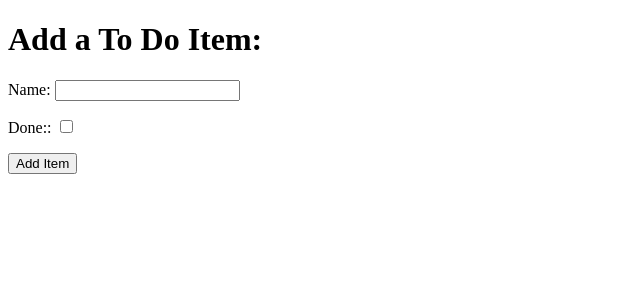
After one commit to elerel/hello-django, a Django app: page /add in a window 1280 px wide. The commit adds this page. Shown: the top 300 px of the page, without its empty margins (0-640 px from the left). Run offline with Django 3.2, Linux system fonts and the light colour scheme.

Commit message:
feat: crud functionality 50% done- create items completed

```diff
--- a/django_todo/urls.py
+++ b/django_todo/urls.py
@@ -15,9 +15,10 @@ Including another URLconf
 """
 from django.contrib import admin
 from django.urls import path
-from todo.views import get_todo_list
+from todo.views import get_todo_list, add_item
 
 urlpatterns = [
     path('admin/', admin.site.urls),
-    path('', get_todo_list, name='get_todo_list')
+    path('', get_todo_list, name='get_todo_list'),
+    path('add', add_item, name='add')
 ]
--- /dev/null
+++ b/todo/templates/todo/add_item.html
@@ -0,0 +1,34 @@
+<!DOCTYPE html>
+<html lang="en">
+<head>
+    <meta charset="UTF-8">
+    <meta http-equiv="X-UA-Compatible" content="IE=edge">
+    <meta name="viewport" content="width=device-width, initial-scale=1.0">
+    <title>Document</title>
+</head>
+<body>
+    <h1>Add a To Do Item: </h1>
+   <form method="POST" action="add">
+       {% csrf_token %}
+       <div>
+           <p>
+               <label for="id_name">Name:</label>
+               <input type="text" id="id_name" name="item_name" />
+           </p>
+       </div>
+       <div>
+           <p>
+            <p>
+                <label for="id_done">Done::</label>
+                <input type="checkbox" id="id_done" name="done" />
+            </p>
+           </p>
+       </div>
+       <div>
+           <p>
+           <button type="submit">Add Item</button>
+        </p>
+    </div>
+   </form>
+</body>
+</html>
--- a/todo/templates/todo/todo_list.html
+++ b/todo/templates/todo/todo_list.html
@@ -19,7 +19,10 @@
             </tr>
             {% empty %}
             <tr><td>You have nothing to do.</td></tr>
+            <tr><td>You have nothing to do.</td></tr>
+            <tr><td>You have nothing to do.</td></tr>
          {% endfor %}
     </table>
+    <a href="/add">Add an Item</a>
 </body>
 </html>
--- a/todo/views.py
+++ b/todo/views.py
@@ -1,4 +1,4 @@
-from django.shortcuts import render
+from django.shortcuts import render, redirect, get_object_or_404
 from .models import Item
 
 # Create your views here.
@@ -10,3 +10,13 @@ def get_todo_list(request):
         'items': items
     }
     return render(request, 'todo/todo_list.html', context)
+
+
+def add_item(request):
+    if request.method == 'POST':
+        name = request.POST.get('item_name')
+        done = 'done' in request.POST
+        Item.objects.create(name=name, done=done)
+
+        return redirect('get_todo_list')
+    return render(request, 'todo/add_item.html')
```
Also changed, not shown: db.sqlite3.
